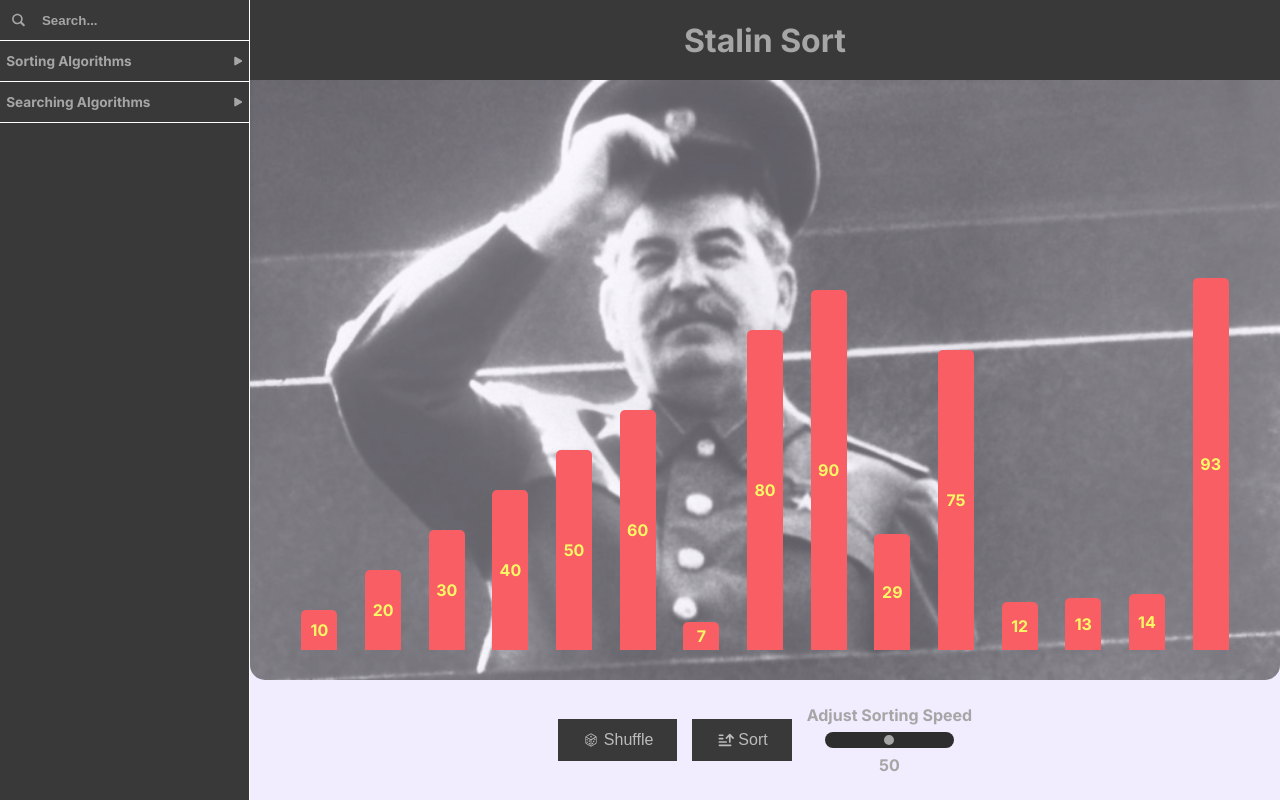
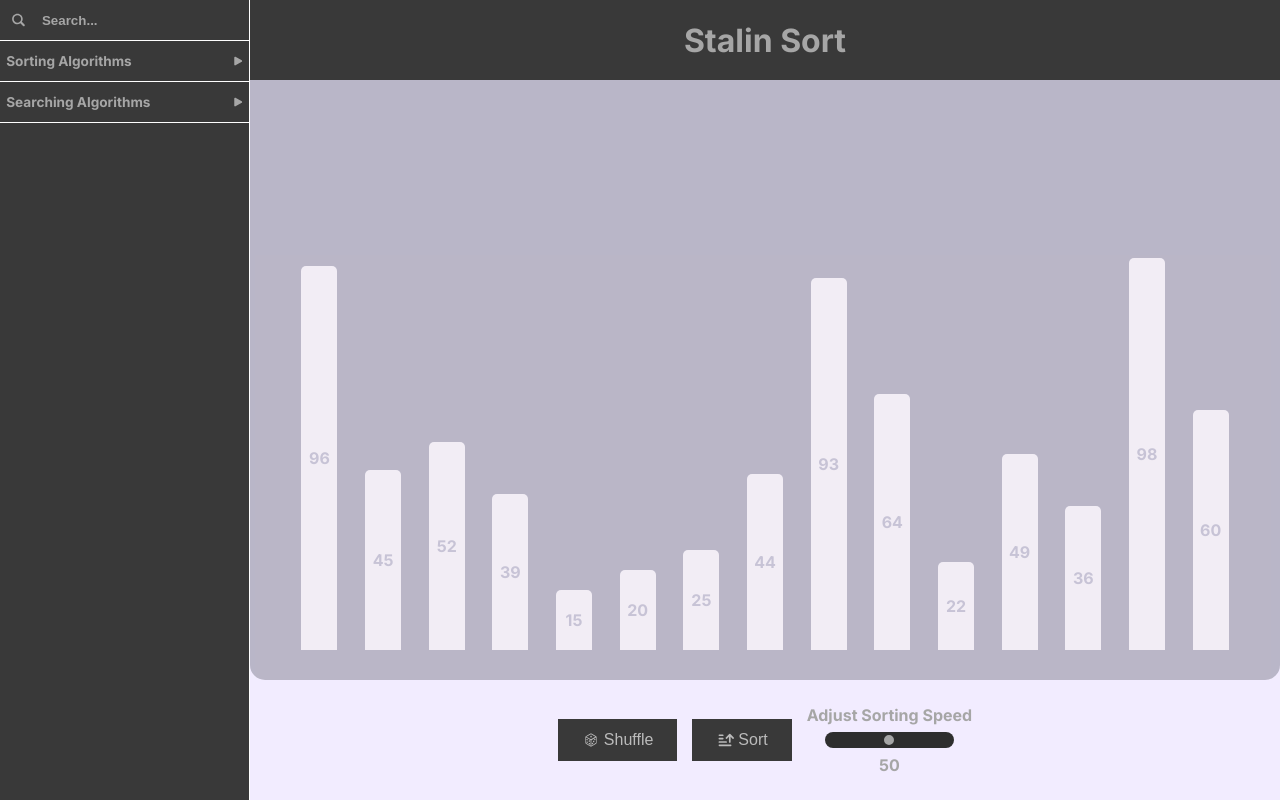
Before and after one commit to DjDister/Algorithms-View, a Next.js app: page /sorting-algorithms/stalin-sort in a window 1280 px wide. Built offline with nearby package versions, Linux system fonts and the light colour scheme.

Commit message:
GraphLayout + superior sorting method

```diff
--- a/src/app/(algorithms)/sorting-algorithms/stalin-sort/page.tsx
+++ b/src/app/(algorithms)/sorting-algorithms/stalin-sort/page.tsx
@@ -1,22 +1,52 @@
 "use client";
 import GraphLayout from "@/components/GraphLayout/GraphLayout";
-import { shuffle } from "@/utils/arrays-utils";
+import { createRandomArray, shuffle } from "@/utils/arrays-utils";
 import { useState } from "react";
 
+const initialArray = createRandomArray(15, 10, 100);
+const stalinKills: number[] = [];
+
 export default function Page() {
-  const [isAbleToSort, setIsAbleToSort] = useState(false);
+  const [isAbleToSort, setIsAbleToSort] = useState(true);
+  const [array, setArray] = useState<number[]>(initialArray);
+  const [chosenColumn, setChosenColumn] = useState(-10);
+
+  const stalinSort = async (array: number[]) => {
+    let comradsArray = [array[0]];
+    setIsAbleToSort(false);
+    for (let i = 1; i < array.length; i++) {
+      if (array[i] >= comradsArray[comradsArray.length - 1]) {
+        comradsArray.push(array[i]);
+      } else {
+        stalinKills.push(array[i]);
+      }
+      setChosenColumn(i);
+      await new Promise((resolve) => setTimeout(resolve, 30000 / sortingSpeed));
+    }
+
+    setIsAbleToSort(true);
+    setArray(comradsArray);
+    stalinKills.length = 0;
+
+    return comradsArray;
+  };
+
+  const [sortingSpeed, setSortingSpeed] = useState<number>(50);
+
+  const pullSortingSpeed = (sortingSpeed: number) => {
+    setSortingSpeed(sortingSpeed * 5);
+  };
 
   return (
     <GraphLayout
-      sorrtingArray={[
-        10, 20, 30, 40, 50, 60, 7, 80, 90, 29, 75, 12, 13, 14, 93,
-      ]}
-      onRandomize={() =>
-        shuffle([10, 20, 30, 40, 50, 60, 7, 80, 90, 29, 75, 12, 13, 14, 93])
-      }
-      onSort={() => {}}
+      sortingSpeedFunction={pullSortingSpeed}
+      sorrtingArray={array}
+      onRandomize={() => setArray(shuffle(initialArray))}
+      onSort={() => stalinSort(array)}
       title="Stalin Sort"
       isAbleToSort={isAbleToSort}
+      stalinKills={stalinKills}
+      chosenColumn={chosenColumn}
     />
   );
 }
--- a/src/components/GraphLayout/GraphLayout.module.css
+++ b/src/components/GraphLayout/GraphLayout.module.css
@@ -28,6 +28,10 @@
   font-size: 2rem;
 }
 
+.titleName {
+  cursor: pointer;
+}
+
 .graphSection {
   height: 75%;
   background-color: #aca9bb;
@@ -49,7 +53,14 @@
   border-radius: 5px 5px 0px 0px;
   font-weight: bold;
   color: #aca9bb;
-  /* opacity: 1; */
+  position: relative;
+}
+
+.arrowDownColumn {
+  position: absolute;
+  top: -20px;
+  left: 50%;
+  transform: translateX(-50%);
 }
 
 .buttonSection {
--- a/src/components/GraphLayout/GraphLayout.tsx
+++ b/src/components/GraphLayout/GraphLayout.tsx
@@ -1,25 +1,32 @@
 "use client";
-import { useEffect, useState } from "react";
+import { useState } from "react";
 import Button from "../Button/Button";
 import styles from "./GraphLayout.module.css";
 import RangeInput from "../RangeInput/RangeInput";
 import DiceSvg from "../../../public/svg/DiceSvg";
 import SortSvg from "../../../public/svg/SortSvg";
 import Stalin from "../../../public/Stalin.jpg";
-import { shuffle } from "@/utils/arrays-utils";
-
+import Image from "next/image";
 function GraphLayout({
   sorrtingArray,
   title,
   onRandomize,
   onSort,
   isAbleToSort,
+  chosenColumn,
+  comparingColumn,
+  sortingSpeedFunction,
+  stalinKills,
 }: {
   sorrtingArray: number[];
   title: string;
   onRandomize: () => void;
   onSort: () => void;
   isAbleToSort: boolean;
+  chosenColumn?: number | number[];
+  comparingColumn?: number;
+  sortingSpeedFunction: (sortingSpeed: number) => void;
+  stalinKills?: number[];
 }) {
   const handleRandomize = async () => {
     onRandomize();
@@ -29,13 +36,34 @@ function GraphLayout({
     onSort();
   };
 
+  const [sliderValue, setSliderValue] = useState<number>(50);
+
+  const pullSliderValueFromChild = (sliderValue: number) => {
+    setSliderValue(sliderValue);
+  };
+  sortingSpeedFunction(sliderValue);
+  const [isStalinActivated, setIsStalinActivated] = useState<boolean>(false);
   return (
     <div className={styles.GraphLayout}>
-      <div className={styles.title}>{title}</div>
+      <div className={styles.title}>
+        <div
+          onClick={() => {
+            title === "Stalin Sort"
+              ? setIsStalinActivated((prevComrad) => !prevComrad)
+              : null;
+          }}
+          className={styles.titleName}
+        >
+          {title}
+        </div>
+      </div>
       <div
         className={styles.graphSection}
         style={{
-          backgroundImage: title === "Stalin Sort" ? `url(${Stalin.src})` : "",
+          backgroundImage:
+            title === "Stalin Sort" && isStalinActivated
+              ? `url(${Stalin.src})`
+              : "",
           backgroundSize: "cover",
           backgroundRepeat: "no-repeat",
           backgroundPositionY: "top",
@@ -43,7 +71,7 @@ function GraphLayout({
         }}
       >
         <div className={styles.graph}>
-          {sorrtingArray.map((number) => (
+          {sorrtingArray.map((number, index) => (
             <div
               key={number}
               className={styles.column}
@@ -51,10 +79,33 @@ function GraphLayout({
                 height: `${number * 4}px`,
                 maxHeight: "90%",
                 backgroundColor:
-                  title === "Stalin Sort" ? "red" : "rgb(243, 239, 239)",
-                color: title === "Stalin Sort" ? "yellow" : "#aca9bb",
+                  title === "Stalin Sort"
+                    ? stalinKills?.includes(number)
+                      ? "black"
+                      : isStalinActivated
+                      ? "red"
+                      : "rgb(243, 239, 239)"
+                    : index === chosenColumn
+                    ? "#baffc9"
+                    : index === comparingColumn
+                    ? "#ffb3ba"
+                    : "rgb(243, 239, 239)",
+                color:
+                  title === "Stalin Sort" && isStalinActivated
+                    ? "yellow"
+                    : "#aca9bb",
               }}
             >
+              {index === chosenColumn || index === comparingColumn ? (
+                <Image
+                  src="/svg/ArrowDown.svg"
+                  alt="arrow-down"
+                  width={20}
+                  height={20}
+                  className={styles.arrowDownColumn}
+                />
+              ) : null}
+
               {number !== 0 ? number : null}
             </div>
           ))}
@@ -79,7 +130,7 @@ function GraphLayout({
         >
           Sort
         </Button>
-        <RangeInput />
+        <RangeInput sliderValueFunction={pullSliderValueFromChild} />
       </div>
     </div>
   );
--- a/src/components/RangeInput/RangeInput.tsx
+++ b/src/components/RangeInput/RangeInput.tsx
@@ -1,18 +1,24 @@
 import { ChangeEvent, useState } from "react";
 import styles from "./RangeInput.module.css";
 
-function RangeInput() {
+function RangeInput({
+  sliderValueFunction,
+}: {
+  sliderValueFunction: (sliderValue: number) => void;
+}) {
   const [sliderValue, setSliderValue] = useState<number>(50);
 
   const handleSliderChange = (event: ChangeEvent<HTMLInputElement>) => {
     setSliderValue(Number(event.target.value));
+    sliderValueFunction(sliderValue);
   };
+
   return (
     <div className={styles.inputBox}>
       <div>Adjust Sorting Speed</div>
       <input
         type="range"
-        min={0}
+        min={1}
         max={100}
         className={styles.rangeInput}
         onChange={handleSliderChange}
```
Also changed, not shown: src/app/(algorithms)/sorting-algorithms/bubble-sort/page.tsx (+22 -27 lines).
